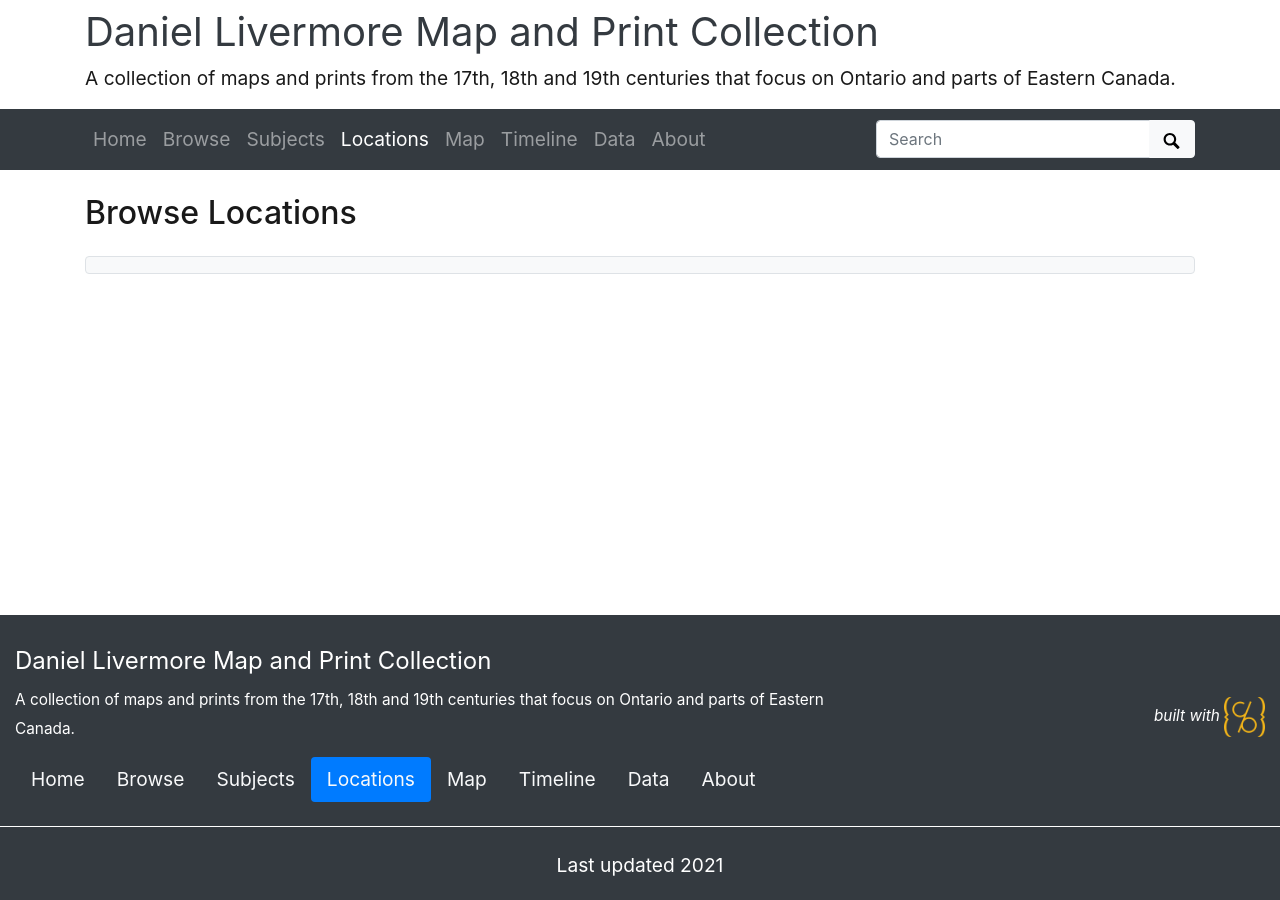
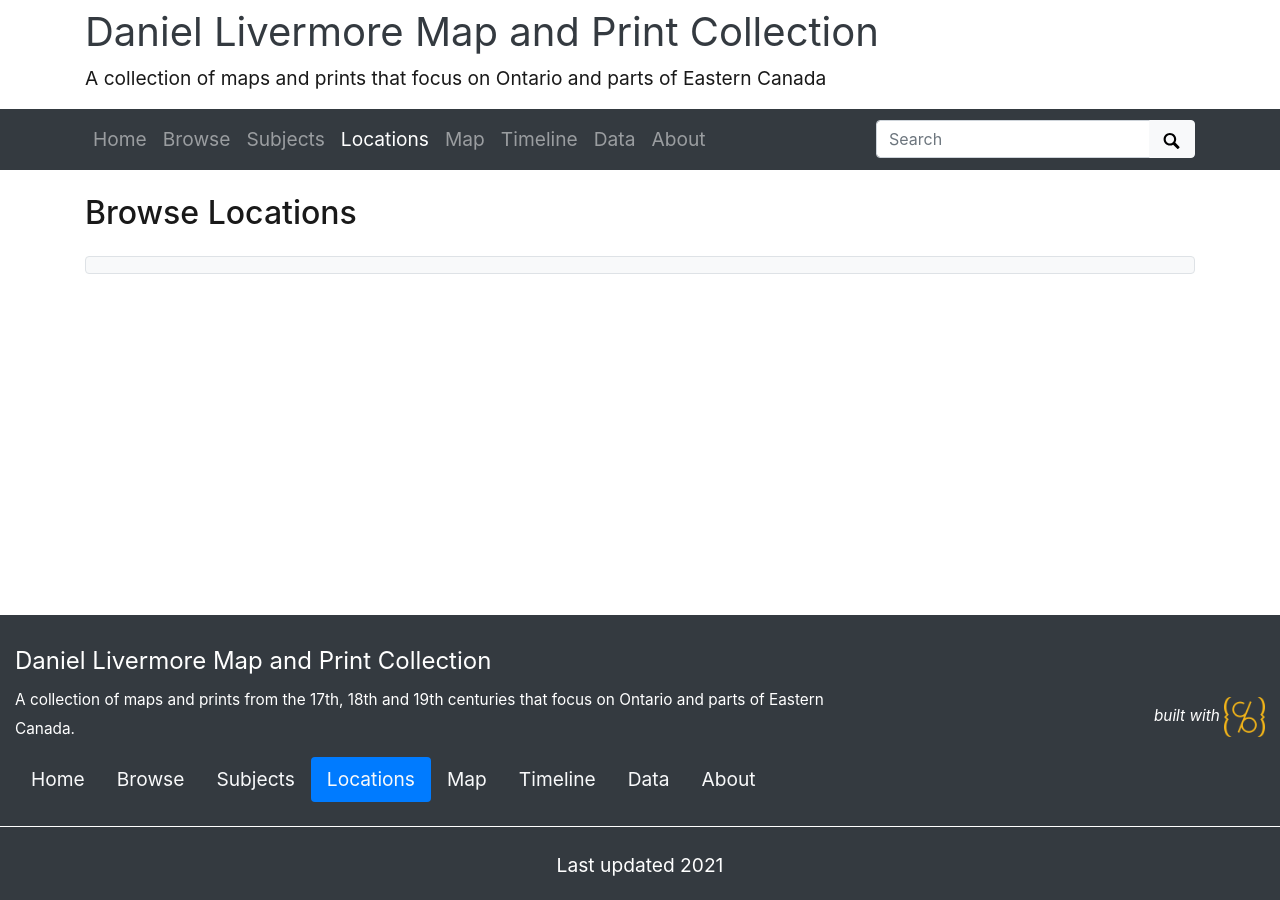
Before and after one commit to chantalcameron/Daniel-Livermore-Map-and-Print-Collection, a Jekyll site: the page built from pages/locations.md, in a window 1280 px wide. Built offline with Jekyll 4.4.1, drawn with Linux system fonts in a browser that asks for light colours.

Commit message:
Update _config.yml

```diff
--- a/_config.yml
+++ b/_config.yml
@@ -20,7 +20,7 @@ source-code: https://github.com/chantalcameron/Daniel-Livermore-Map-and-Print-Co
 # title of site appears in banner
 title: Daniel Livermore Map and Print Collection
 # tagline, a short phrase that will appear throughout the site in the top banner
-tagline:  A collection of maps and prints from the 17th, 18th and 19th centuries that focus on Ontario and parts of Eastern Canada.
+tagline:  A collection of maps and prints that focus on Ontario and parts of Eastern Canada
 # description appears in meta tags and other locations
 # this description might appear in search result lists, keep around 160 characters max
 description: "A collection of maps and prints from the 17th, 18th and 19th centuries that focus on Ontario and parts of Eastern Canada."
```
